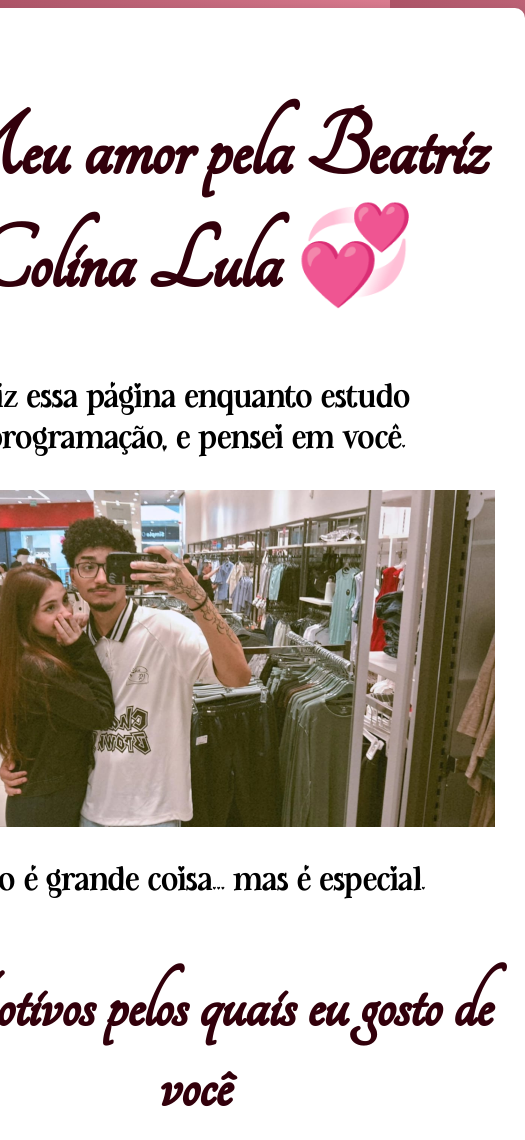
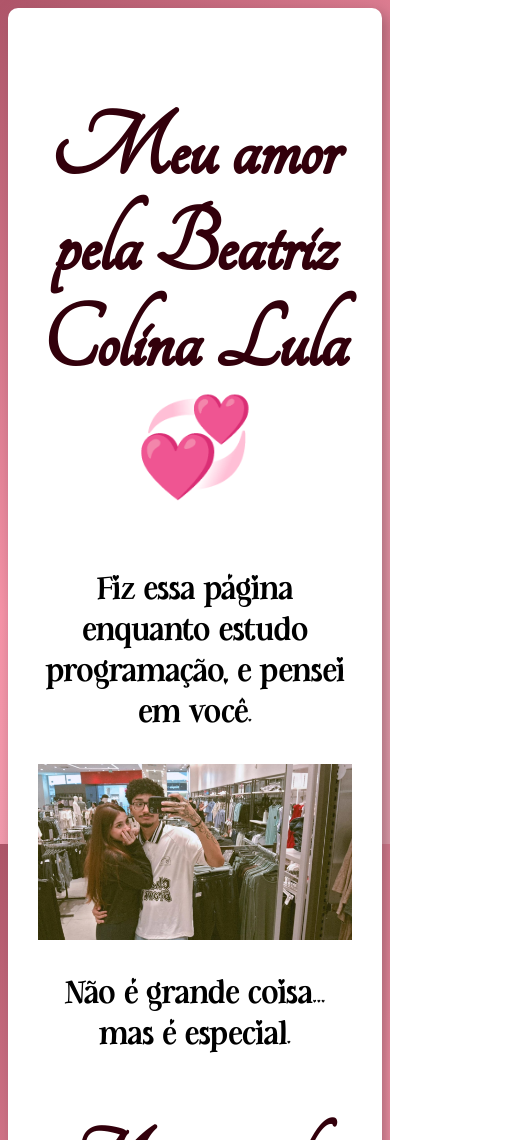
Before and after one commit to PabloLulla/site-namorada0.1, a plain HTML site: page index.html in a window 390 px wide. Shown: the top 1140 px of the page, 525 px wide, since content can reach past the window. Drawn offline with Linux system fonts and the light colour scheme.

Commit message:
corrigindo compatibilidade

```diff
--- a/style.css
+++ b/style.css
@@ -16,6 +16,24 @@
     src: url(fonts/Tangerine-Regular.ttf) format(Truetype);
     font-weight: 400;
     font-style: normal
+}
+@media (max-width: 768px) {
+    h1 {
+        font-size: 2.2em;
+    }
+    .musica{
+        font-size: 1.8em;
+    }
+    .motivos{
+        font-size: 1.8em;
+    }
+    p{
+        font-size: 1em;
+    }
+    .fim{
+        font-size: 1em;
+    }
+
 }
 body{
     background: linear-gradient(135deg,#af5569, #f894a9, #e9a7b6);
@@ -58,13 +76,16 @@ main{
     border-radius: 10px;
     padding: 30px;
     margin: auto;
-    width: 1100px;
+    max-width: 1100;
+    width: 90%;
     box-shadow: 5px 5px 15px #83515cad
 }
 img{
     display: block;
     margin-left: auto;
     margin-right: auto;
+    max-width: 100%;
+    height: auto;
 }
 .left{
     text-align: left;
```
